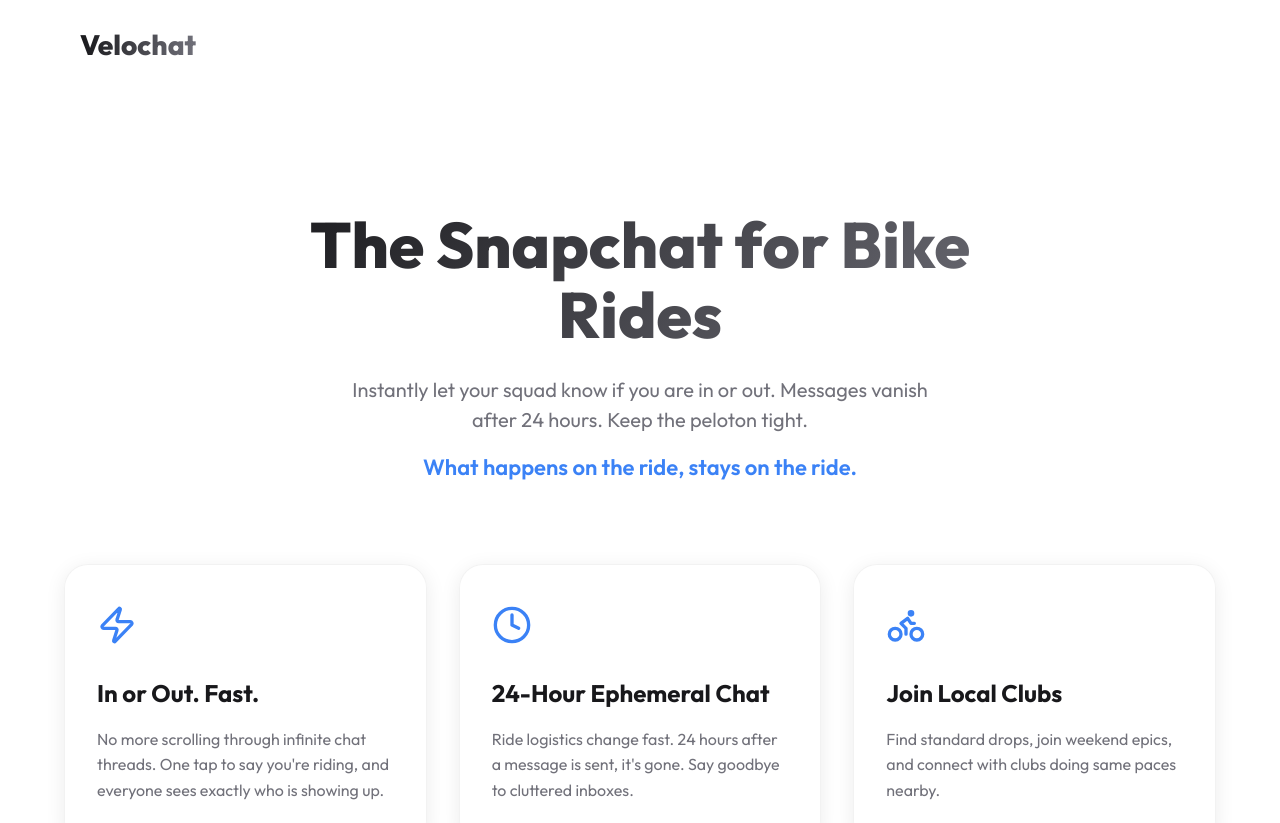
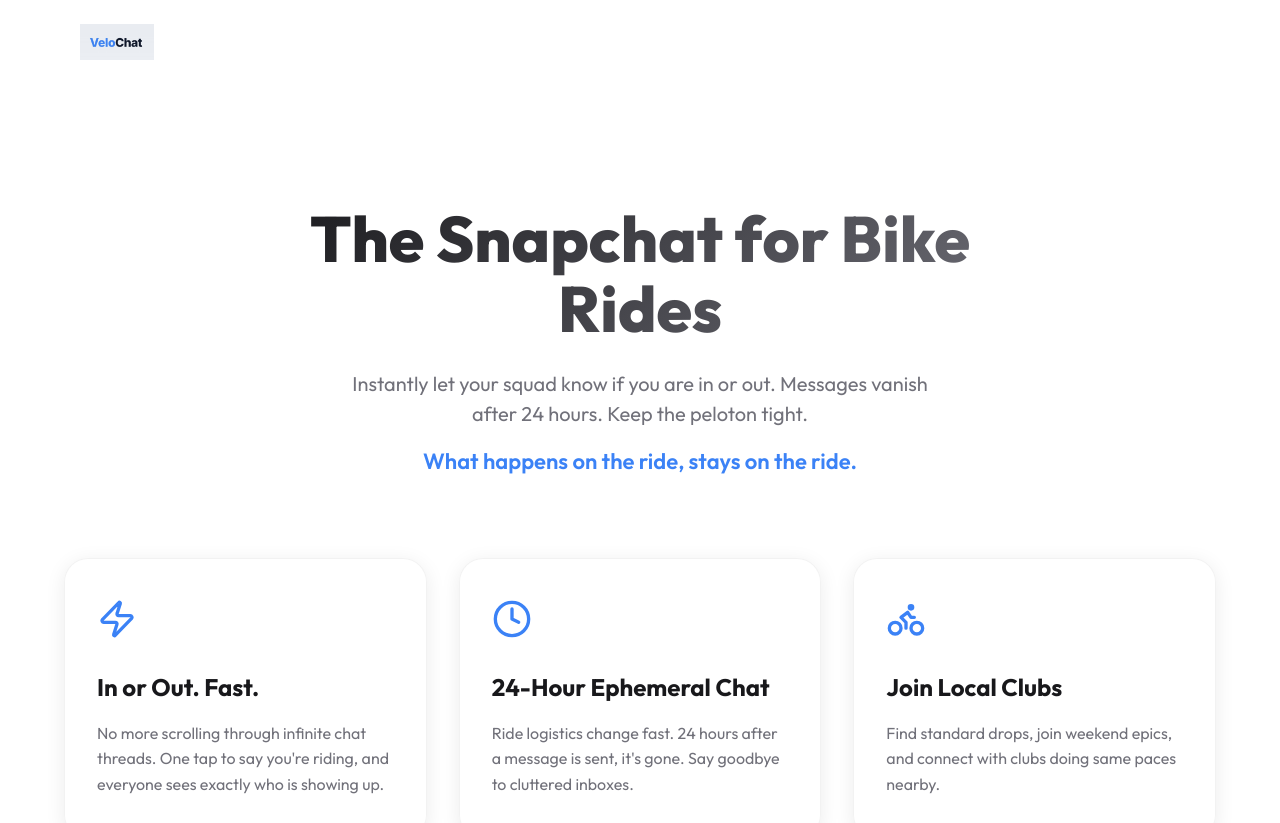
Before and after one commit to Ruitan1999/velochat-website, a React (Vite) app: page / in a window 1280 px wide. Shown: the top 823 px of the page. Built offline with nearby package versions, Linux system fonts and the light colour scheme.

Commit message:
Update website logo and favicon

```diff
--- a/index.html
+++ b/index.html
@@ -2,9 +2,9 @@
 <html lang="en">
   <head>
     <meta charset="UTF-8" />
-    <link rel="icon" type="image/svg+xml" href="/vite.svg" />
+    <link rel="icon" type="image/png" href="/logo.png" />
     <meta name="viewport" content="width=device-width, initial-scale=1.0" />
-    <title>velochat-website</title>
+    <title>VeloChat</title>
   </head>
   <body>
     <div id="root"></div>
--- a/src/App.tsx
+++ b/src/App.tsx
@@ -32,8 +32,8 @@ const MOCK_CHATS = [
 const LayoutMain = () => (
   <div className="web-layout">
     <nav className="web-nav">
-      <Link to="/" className="web-brand text-accent font-bold text-2xl">
-        Velochat
+      <Link to="/" className="web-brand" style={{ display: 'flex', alignItems: 'center' }}>
+        <img src="/logo-text.jpg" alt="VeloChat" style={{ height: '36px' }} />
       </Link>
     </nav>
     <main className="web-main">
```
Also changed, not shown: public/logo-text.jpg (added), public/logo.png (added).
